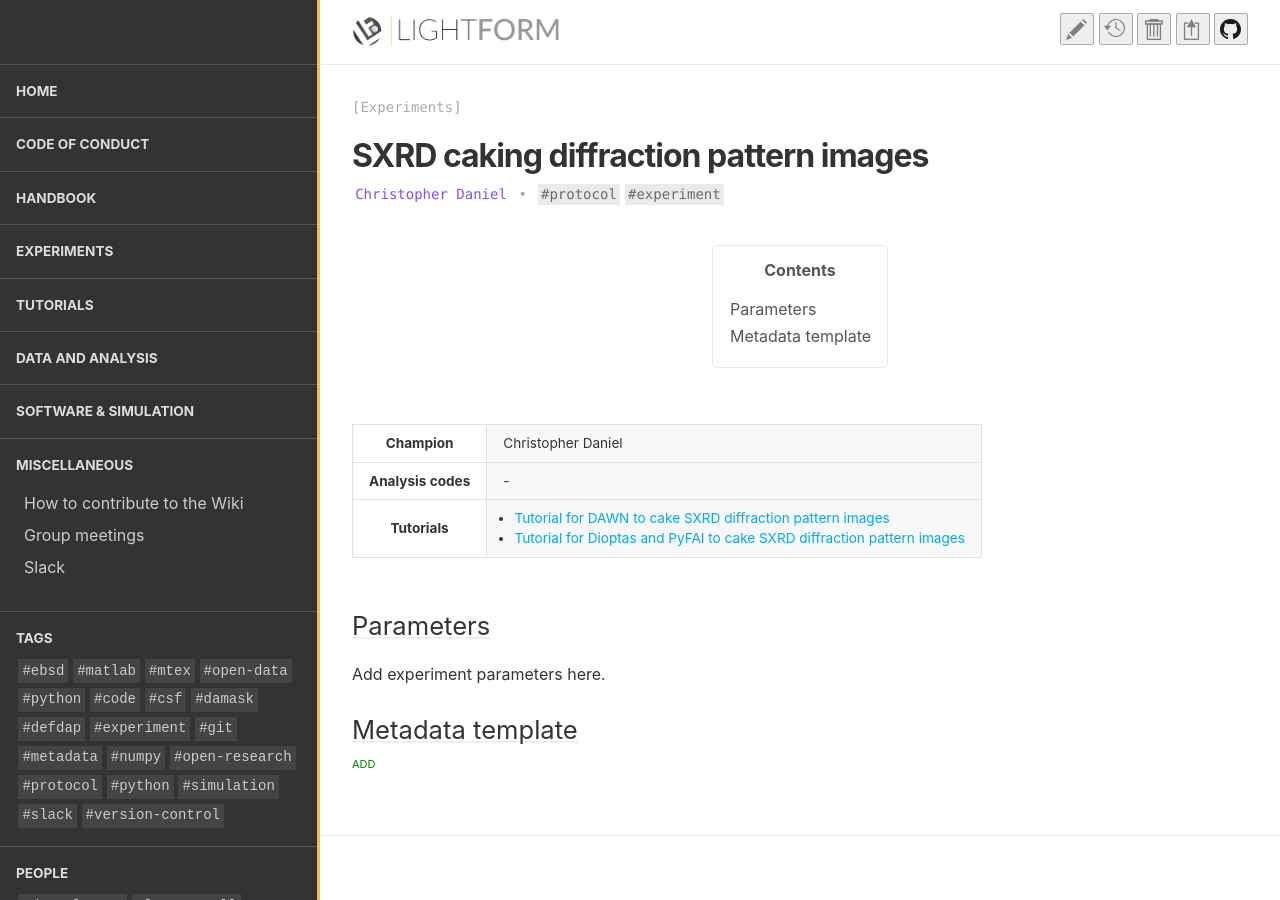
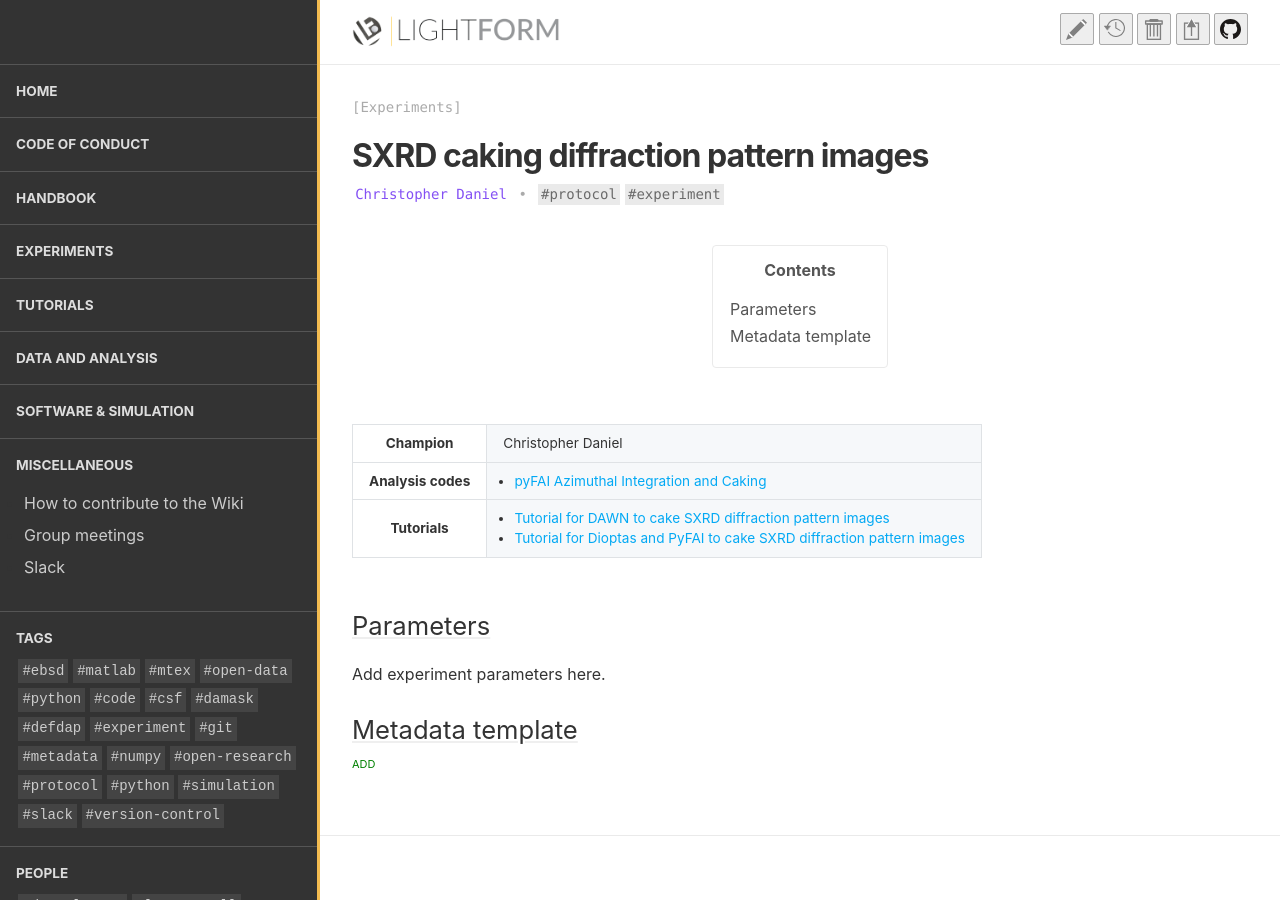
Before and after one commit to LightForm-group/wiki, a Jekyll site: the page built from collections/_experiments/sxrd-caking.md, in a window 1280 px wide. Built offline with Jekyll 4.4.1, drawn with Linux system fonts in a browser that asks for light colours; nearby versions of some CDN libraries.

Commit message:
Update sxrd-caking.md

```diff
--- a/collections/_experiments/sxrd-caking.md
+++ b/collections/_experiments/sxrd-caking.md
@@ -2,6 +2,9 @@
 published: true
 author: Christopher Daniel
 title: SXRD caking diffraction pattern images
+analysis_codes:
+  - name: pyFAI Azimuthal Integration and Caking
+    link: https://github.com/LightForm-group/pyFAI-integration-caking
 tutorials:
   - Tutorial for DAWN to cake SXRD diffraction pattern images
   - Tutorial for Dioptas and PyFAI to cake SXRD diffraction pattern images
```
